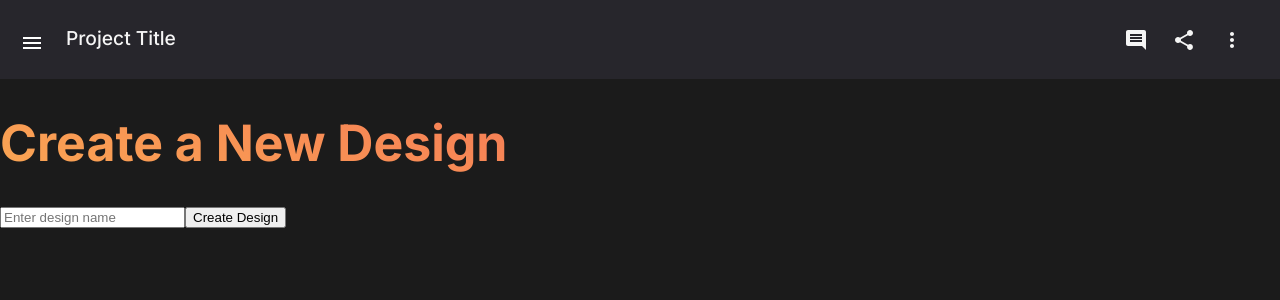
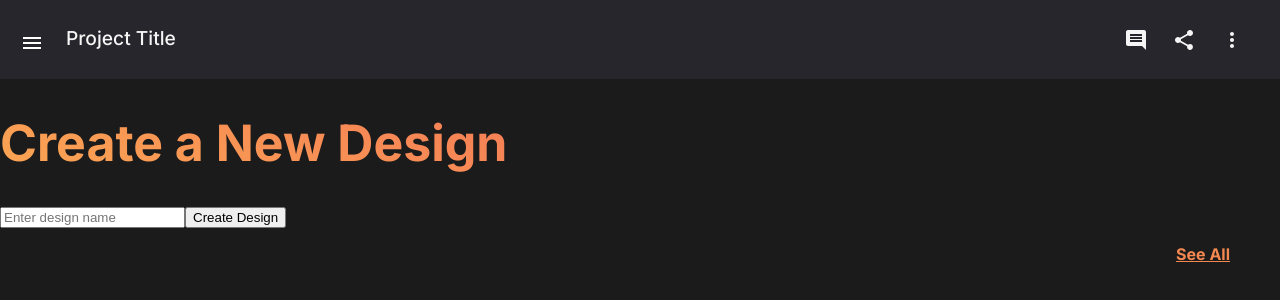
Before and after one commit to irarayzelji2002/decoraition-backend, a React (Create React App) app: page /design in a window 1280 px wide. Shown: the top 300 px of the page. Built offline with nearby package versions, Linux system fonts and the light colour scheme; no server answers.

Commit message:
see all link in designs page

```diff
--- a/src/components/Design.js
+++ b/src/components/Design.js
@@ -2,6 +2,7 @@ import React, { useState } from "react";
 import { doc, setDoc } from "firebase/firestore";
 import { db, auth } from "../../firebase"; // Adjust import paths as necessary
 import { useNavigate } from "react-router-dom";
+import "../css/design.css";
 
 function Design() {
   const [designName, setDesignName] = useState("");
--- a/src/css/design.css
+++ b/src/css/design.css
@@ -49,3 +49,12 @@
     margin-right: 4px;
   }
 }
+.seeAll {
+  color: #f58850 !important;
+  text-align: right;
+  margin-right: 50px;
+  display: block;
+  margin-top: 16px;
+  font-weight: bold !important;
+  text-decoration-color: #f58850 !important;
+}
--- a/src/pages/DesignSpace/Design.js
+++ b/src/pages/DesignSpace/Design.js
@@ -1,8 +1,9 @@
 import React, { useState } from "react";
-import { useNavigate } from "react-router-dom";
+import { useNavigate, Link } from "react-router-dom";
 import { auth, db } from "../../firebase";
 import { doc, setDoc } from "firebase/firestore";
 import DesignHead from "../../components/DesignHead";
+import "../../css/design.css";
 
 function Design() {
   const [designName, setDesignName] = useState("");
@@ -49,6 +50,9 @@ function Design() {
           placeholder="Enter design name"
         />
         <button onClick={handleCreateDesign}>Create Design</button>
+        <Link to="/seeAllDesigns" className="seeAll">
+          See All
+        </Link>
       </div>
     </div>
   );
--- a/src/pages/Homepage/homepage.js
+++ b/src/pages/Homepage/homepage.js
@@ -3,9 +3,9 @@ import { onAuthStateChanged, signOut } from "firebase/auth";
 import { auth, db } from "../../firebase.js";
 import { useNavigate } from "react-router-dom";
 import { collection, query, where, onSnapshot } from "firebase/firestore";
-import SearchAppBar from "./SearchAppBar";
+import SearchAppBar from "./SearchAppBar.js";
 import DesignIcon from "../../components/DesignIcon.js";
-import DrawerComponent from "./DrawerComponent";
+import DrawerComponent from "./DrawerComponent.js";
 import "../../css/homepage.css";
 
 function Homepage() {
```
